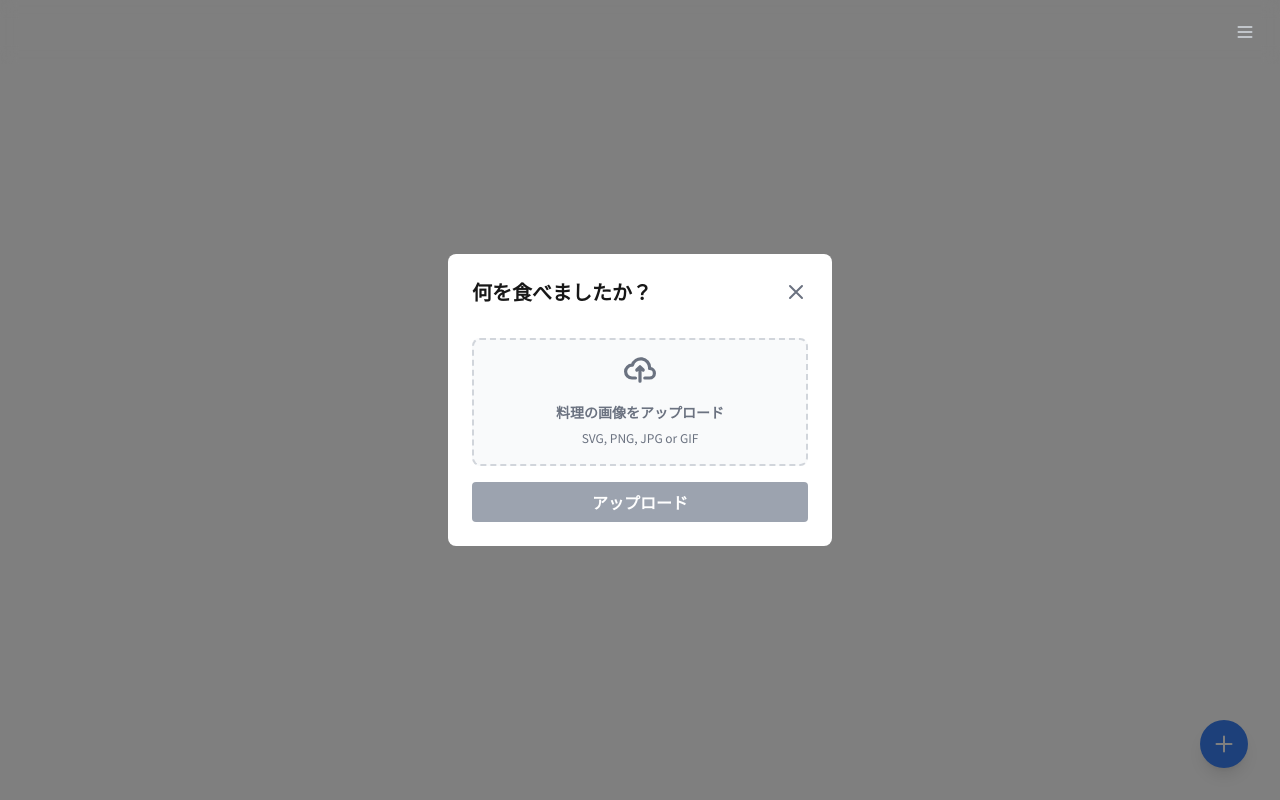
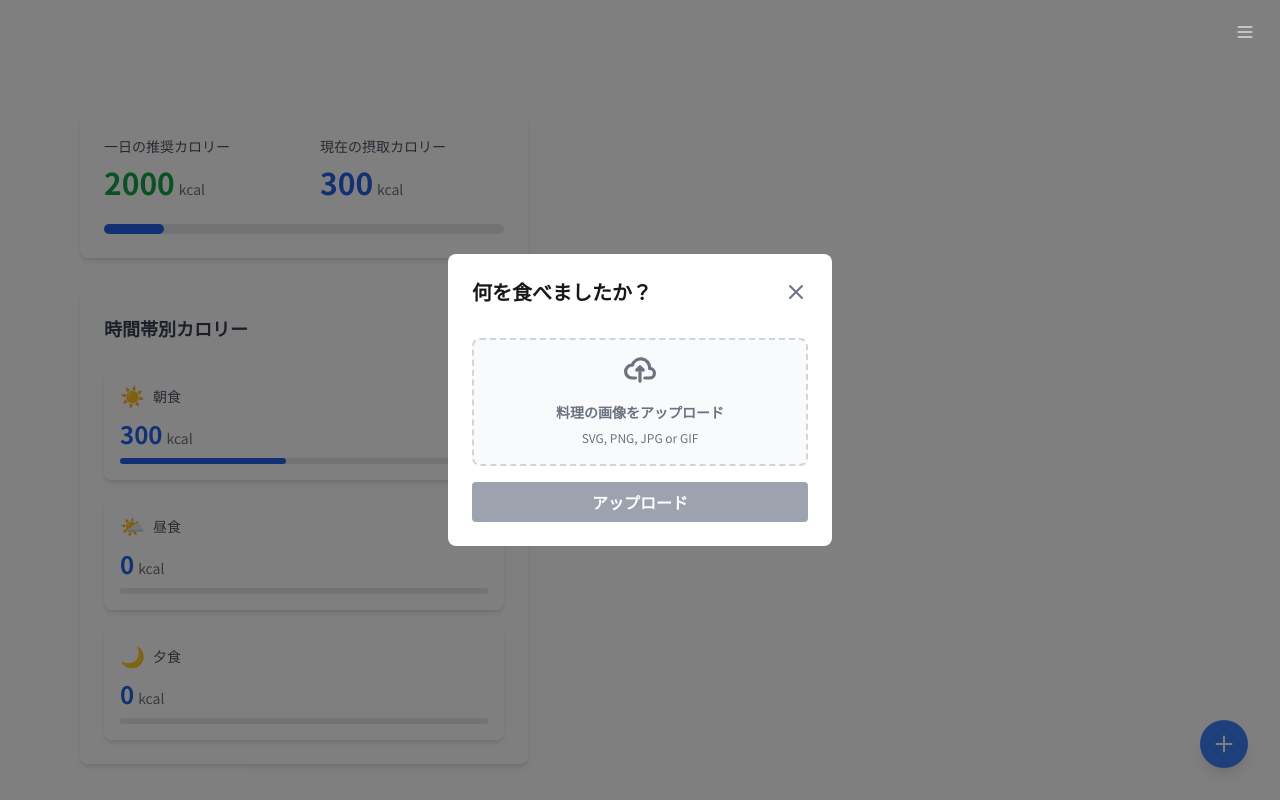
Before and after one commit to 2025-zenn/next-15, a Next.js app in the folder next/: page / in a window 1280 px wide. Both pictures are taken after a click on the button 1224 px from the left and 744 px from the top of the page. Built offline with nearby package versions, Linux system fonts and the light colour scheme.

Commit message:
レイアウトを修正

```diff
--- /dev/null
+++ b/next/app/_components/ClientLayout/index.tsx
@@ -0,0 +1,64 @@
+"use client";
+
+import { useState } from "react";
+import Navigation from "@/app/_components/Navigation"
+import FileUploader from "@/app/_components/FileUploader";
+
+export function ClientLayout({
+  children,
+}: Readonly<{
+  children: React.ReactNode;
+}>) {
+  const [isModalOpen, setIsModalOpen] = useState(false);
+
+  return (
+    <div className="grid grid-rows-[auto_1fr_auto] min-h-screen">
+      <header className="fixed top-0 left-0 right-0 h-15 bg-white dark:bg-gray-800 shadow-md z-50">
+        <Navigation />
+      </header>
+      {children}
+      <button
+        onClick={() => setIsModalOpen(true)}
+        className="fixed bottom-8 right-8 w-12 h-12 bg-blue-500 hover:bg-blue-600 text-white rounded-full flex items-center justify-center shadow-lg transition-colors"
+      >
+        <svg
+          xmlns="http://www.w3.org/2000/svg"
+          fill="none"
+          viewBox="0 0 24 24"
+          strokeWidth={2}
+          stroke="currentColor"
+          className="w-6 h-6"
+        >
+          <path strokeLinecap="round" strokeLinejoin="round" d="M12 4.5v15m7.5-7.5h-15" />
+        </svg>
+      </button>
+
+      {isModalOpen && (
+        <div className="fixed inset-0 bg-black/50 flex items-center justify-center">
+          <div className="bg-white dark:bg-gray-800 rounded-lg p-6 w-96 max-w-[90%] max-h-[80vh] flex flex-col">
+            <div className="flex justify-between items-center mb-4">
+              <h2 className="text-xl font-bold">何を食べましたか？</h2>
+              <button
+                onClick={() => setIsModalOpen(false)}
+                className="text-gray-500 hover:text-gray-700 dark:text-gray-400 dark:hover:text-gray-200"
+              >
+                <svg
+                  xmlns="http://www.w3.org/2000/svg"
+                  className="h-6 w-6"
+                  fill="none"
+                  viewBox="0 0 24 24"
+                  stroke="currentColor"
+                >
+                  <path strokeLinecap="round" strokeLinejoin="round" strokeWidth={2} d="M6 18L18 6M6 6l12 12" />
+                </svg>
+              </button>
+            </div>
+            <div className="mt-4 overflow-y-auto flex-1">
+              <FileUploader />
+            </div>
+          </div>
+        </div>
+      )}
+    </div>
+  );
+}
--- a/next/app/_components/FileUploader/index.tsx
+++ b/next/app/_components/FileUploader/index.tsx
@@ -1,3 +1,4 @@
+"use client";
 import { useState } from 'react';
 import Image from 'next/image';
 
--- a/next/app/layout.tsx
+++ b/next/app/layout.tsx
@@ -1,7 +1,7 @@
+import "./globals.css";
 import type { Metadata } from "next";
-import "./globals.css";
 import { notojp } from "@/fonts";
-import Navigation from "@/app/_components/Navigation"
+import { ClientLayout } from "./_components/ClientLayout";
 
 export const metadata: Metadata = {
   title: process.env.NEXT_PUBLIC_APP_TITLE,
@@ -15,15 +15,8 @@ export default function RootLayout({
 }>) {
   return (
     <html lang="ja">
-      <body
-        className={`
-          ${notojp.className}
-          antialiased
-          relative
-        `}
-      >
-        <Navigation />
-        {children}
+      <body className={`${notojp.className} antialiased relative`}>
+        <ClientLayout>{children}</ClientLayout>
       </body>
     </html>
   );
--- a/next/app/page.tsx
+++ b/next/app/page.tsx
@@ -1,20 +1,18 @@
-"use client"
-
-import { useState } from "react";
-import FileUploader from "./_components/FileUploader";
-
 export default function Home() {
-  const [isModalOpen, setIsModalOpen] = useState(false);
   // TODO: 1日の総カロリーを取得・設定する
   const totalCalories = 300;
   // TODO: ユーザーごとの推奨カロリーを取得・設定する
   const recommendedCalories = 2000;
-  // const [recommendedCalories, setrecommendedCalories] = useState(0);
+  // TODO: 各時間帯のカロリーデータ（後でAPIから取得するように変更予定）
+  const mealData = [
+    { time: "朝食", calories: 300, icon: "☀️" },
+    { time: "昼食", calories: 0, icon: "🌤️" },
+    { time: "夕食", calories: 0, icon: "🌙" },
+  ];
 
   return (
-    <div className="grid grid-rows-[20px_1fr_20px] items-center justify-items-center min-h-screen p-8 pb-20 gap-16 sm:p-20">
-      <main className="flex flex-col gap-8 row-start-2 items-center sm:items-start">
-        <div className="w-full max-w-md">
+    <main className="flex flex-col gap-8 mt-20 items-center sm:items-start px-4 sm:px-20 py-8">
+      <div className="w-full max-w-md space-y-8">
         <div className="p-6 bg-white dark:bg-gray-800 rounded-lg shadow-md space-y-6">
           <div className="grid grid-cols-2 gap-8">
             <div>
@@ -39,50 +37,33 @@ export default function Home() {
             ></div>
           </div>
         </div>
+
+        <div className="p-6 bg-white dark:bg-gray-800 rounded-lg shadow-md space-y-6">
+          <h2 className="text-lg font-semibold text-gray-700 dark:text-gray-300 mb-4">時間帯別カロリー</h2>
+          <div className="grid grid-cols-1 gap-4">
+            {mealData.map((meal) => (
+              <div key={meal.time} className="p-4 bg-white dark:bg-gray-800 rounded-lg shadow-md">
+                <div className="flex items-center justify-between mb-2">
+                  <div className="flex items-center gap-2">
+                    <span className="text-xl">{meal.icon}</span>
+                    <h3 className="text-sm text-gray-600 dark:text-gray-400 font-medium">{meal.time}</h3>
                   </div>
-      </main>
-      <button
-        onClick={() => setIsModalOpen(true)}
-        className="fixed bottom-8 right-8 w-12 h-12 bg-blue-500 hover:bg-blue-600 text-white rounded-full flex items-center justify-center shadow-lg transition-colors"
-      >
-        <svg
-          xmlns="http://www.w3.org/2000/svg"
-          fill="none"
-          viewBox="0 0 24 24"
-          strokeWidth={2}
-          stroke="currentColor"
-          className="w-6 h-6"
-        >
-          <path strokeLinecap="round" strokeLinejoin="round" d="M12 4.5v15m7.5-7.5h-15" />
-        </svg>
-      </button>
-
-      {isModalOpen && (
-        <div className="fixed inset-0 bg-black/50 flex items-center justify-center">
-          <div className="bg-white dark:bg-gray-800 rounded-lg p-6 w-96 max-w-[90%] max-h-[80vh] flex flex-col">
-            <div className="flex justify-between items-center mb-4">
-              <h2 className="text-xl font-bold">何を食べましたか？</h2>
-              <button
-                onClick={() => setIsModalOpen(false)}
-                className="text-gray-500 hover:text-gray-700 dark:text-gray-400 dark:hover:text-gray-200"
-              >
-                <svg
-                  xmlns="http://www.w3.org/2000/svg"
-                  className="h-6 w-6"
-                  fill="none"
-                  viewBox="0 0 24 24"
-                  stroke="currentColor"
-                >
-                  <path strokeLinecap="round" strokeLinejoin="round" strokeWidth={2} d="M6 18L18 6M6 6l12 12" />
-                </svg>
-              </button>
                 </div>
-            <div className="mt-4 overflow-y-auto flex-1">
-              <FileUploader />
+                <div className="flex items-baseline">
+                  <p className="text-2xl font-bold text-blue-600">{meal.calories}</p>
+                  <span className="ml-1 text-sm text-gray-500">kcal</span>
+                </div>
+                <div className="w-full bg-gray-200 rounded-full h-1.5 mt-2">
+                  <div
+                    className="bg-blue-600 h-1.5 rounded-full transition-all duration-300"
+                    style={{ width: `${Math.min((meal.calories / (recommendedCalories / 3)) * 100, 100)}%` }}
+                  ></div>
+                </div>
+              </div>
+            ))}
           </div>
         </div>
       </div>
-      )}
-    </div>
+    </main>
   );
 }
```
Lines whose indentation alone changed are shown as unchanged.
